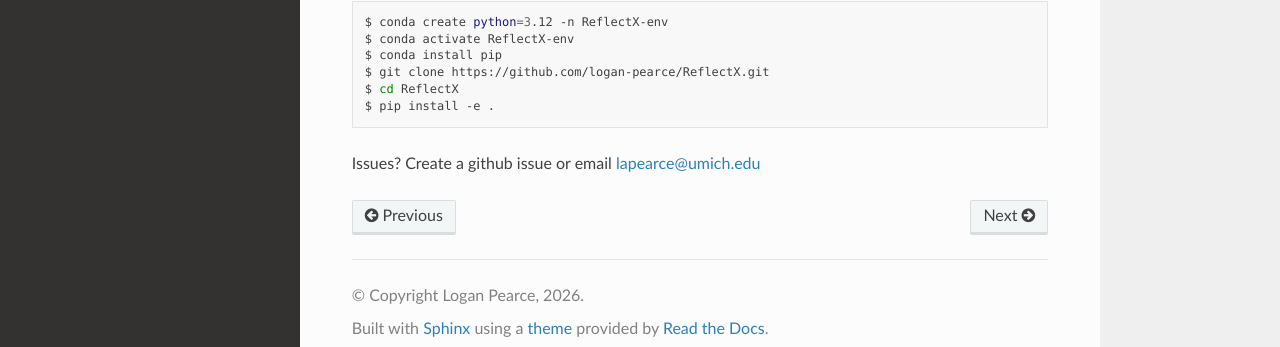
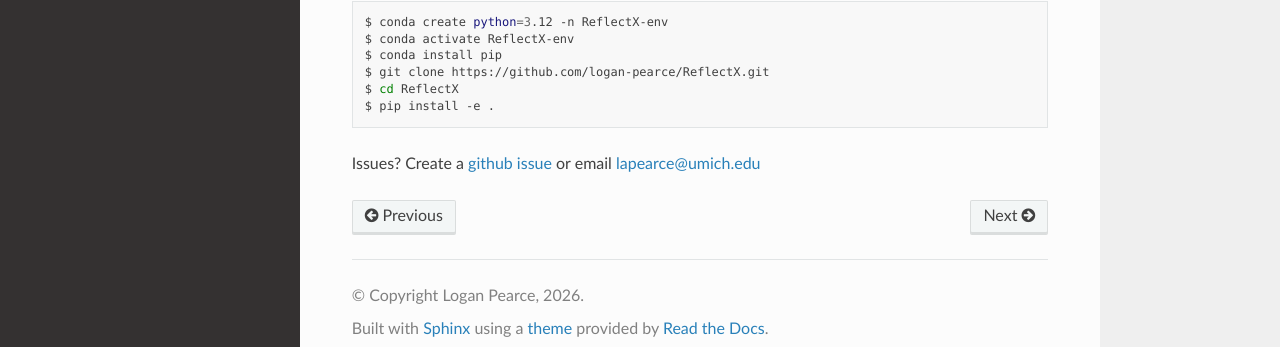
Before and after one commit to logan-pearce/ReflectX, a Sphinx documentation site: the page built from docs/source/installation.rst, in a window 1280 px wide. Shown: the part 535-882 px from the top of the page. Built offline with Sphinx 7.4.7 and the Read the Docs theme 3.1.0, drawn with Linux system fonts in a browser that asks for light colours; pages that are not in the unit, such as notebooks, are missing from menus; part of the change alters nothing that is shown.

```diff
--- a/docs/source/installation.rst
+++ b/docs/source/installation.rst
@@ -29,4 +29,4 @@ or to install the development version you can clone the git repo and install a l
     $ cd ReflectX
     $ pip install -e .
 
-Issues? Create a github issue or email lapearce@umich.edu
+Issues? Create a `github issue <https://github.com/logan-pearce/ReflectX>`_ or email lapearce@umich.edu
```
